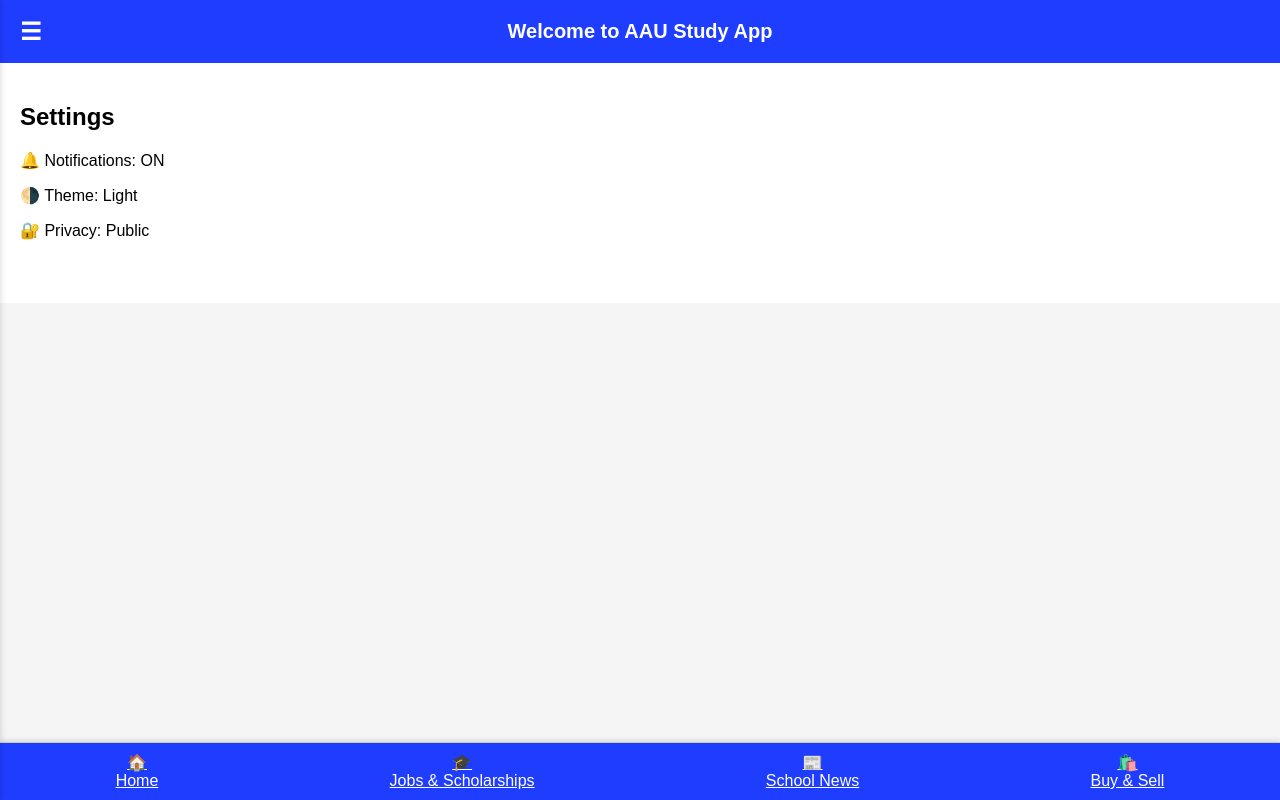
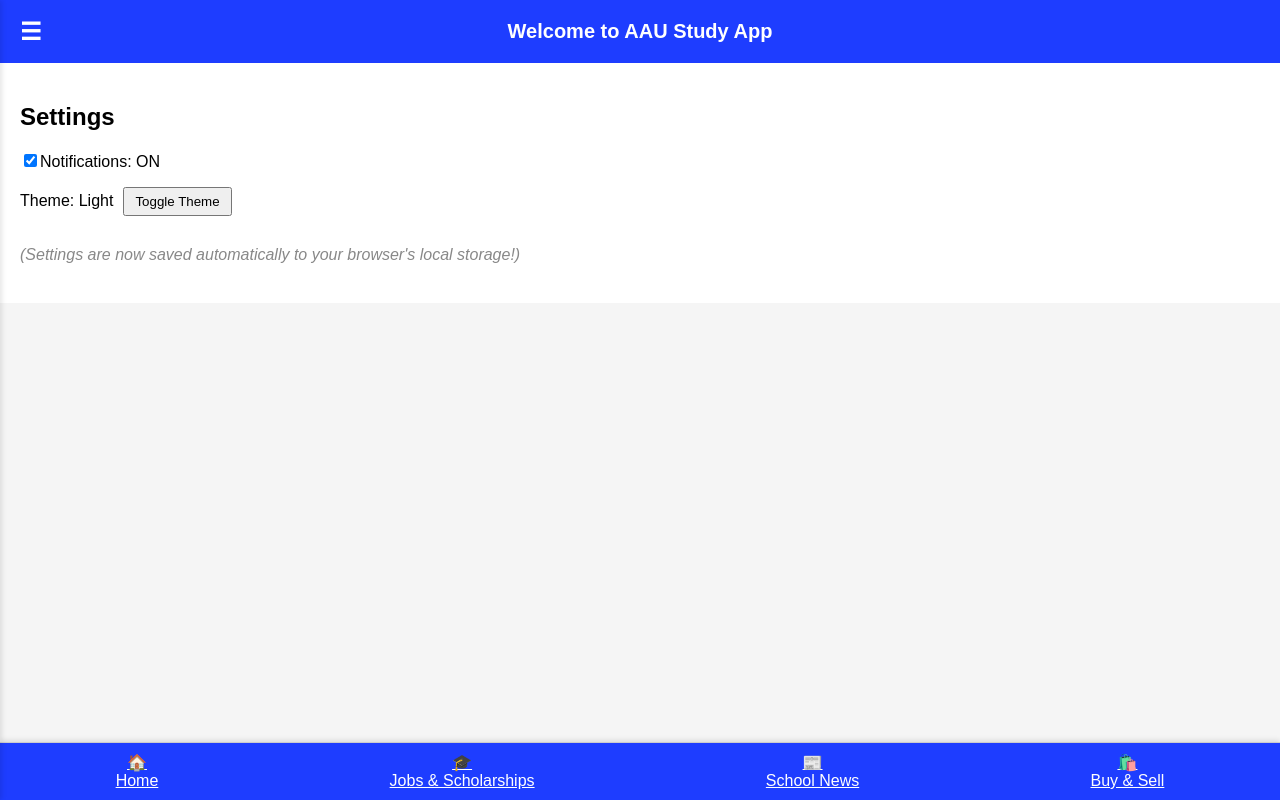
Before and after one commit to unityaaron/MyAauApp, a React (Vite) app: page /settings in a window 1280 px wide. Built offline with nearby package versions, Linux system fonts and the light colour scheme.

Commit message:
i created the first settings page with toggle on theme and notifications check box

```diff
--- a/package.json
+++ b/package.json
@@ -10,6 +10,7 @@
     "preview": "vite preview"
   },
   "dependencies": {
+    "axios": "^1.9.0",
     "react": "^19.1.0",
     "react-dom": "^19.1.0",
     "react-router-dom": "^7.6.0"
--- a/src/pages/ProfilePage.jsx
+++ b/src/pages/ProfilePage.jsx
@@ -1,13 +1,39 @@
 // src/pages/ProfilePage.js
-import React from 'react';
+import React, { useEffect, useState } from 'react';
+import axios from 'axios';
 
 const ProfilePage = () => {
+  const [user, setUser] = useState({ name: '', email: '' });
+
+  useEffect(() => {
+    const fetchUser = async () => {
+      const token = localStorage.getItem('access'); // JWT token stored after login
+
+      try {
+        const response = await axios.get('http://localhost:8000/api/user/', {
+          headers: {
+            Authorization: `Bearer ${token}`,
+          },
+        });
+
+        // Assuming your Django returns this format: { name: '...', email: '...' }
+        setUser({
+          name: response.data.name,
+          email: response.data.email,
+        });
+      } catch (error) {
+        console.error('Failed to fetch user:', error);
+      }
+    };
+
+    fetchUser();
+  }, []);
+
   return (
     <div className="content">
       <h2>My Profile</h2>
-      <p>Name: Unity Osagie-Aaron</p>
-      <p>Email: aaronunity1@gmail.com</p>
-      <p>Course: GST Practice App</p>
+      <p><strong>Name:</strong> {user.name}</p>
+      <p><strong>Email:</strong> {user.email}</p>
     </div>
   );
 };
--- a/src/pages/SettingsPage.jsx
+++ b/src/pages/SettingsPage.jsx
@@ -1,13 +1,84 @@
 // src/pages/SettingsPage.js
-import React from 'react';
+import React, { useState, useEffect } from 'react';
+
+const SETTINGS_KEY = 'myAppSettings'; // A unique key for your app's settings in local storage
 
 const SettingsPage = () => {
+  // Initialize state based on local storage or defaults
+  const [settings, setSettings] = useState(() => {
+    try {
+      const storedSettings = localStorage.getItem(SETTINGS_KEY);
+      return storedSettings ? JSON.parse(storedSettings) : {
+        notificationsEnabled: true,
+        currentTheme: 'Light',
+      };
+    } catch (error) {
+      console.error("Error parsing settings from local storage:", error);
+      // Fallback to default settings if there's an error parsing
+      return {
+        notificationsEnabled: true,
+        currentTheme: 'Light',
+      };
+    }
+  });
+
+  // Use useEffect to save settings to local storage whenever they change
+  useEffect(() => {
+    try {
+      localStorage.setItem(SETTINGS_KEY, JSON.stringify(settings));
+      console.log("Settings saved to local storage:", settings);
+    } catch (error) {
+      console.error("Error saving settings to local storage:", error);
+    }
+  }, [settings]); // This effect runs whenever the 'settings' state object changes
+
+  // Event Handlers to update state and trigger save (via useEffect)
+  const handleNotificationsToggle = () => {
+    setSettings(prevSettings => ({
+      ...prevSettings,
+      notificationsEnabled: !prevSettings.notificationsEnabled,
+    }));
+  };
+
+  const handleThemeToggle = () => {
+    setSettings(prevSettings => ({
+      ...prevSettings,
+      currentTheme: prevSettings.currentTheme === 'Light' ? 'Dark' : 'Light',
+    }));
+  };
+
   return (
     <div className="content">
       <h2>Settings</h2>
-      <p>🔔 Notifications: ON</p>
-      <p>🌗 Theme: Light</p>
-      <p>🔐 Privacy: Public</p>
+
+      {/* Notifications Setting */}
+      <div style={{ marginBottom: '15px' }}>
+        <label>
+          <input
+            type="checkbox"
+            checked={settings.notificationsEnabled}
+            onChange={handleNotificationsToggle}
+          />
+          Notifications: {settings.notificationsEnabled ? 'ON' : 'OFF'}
+        </label>
+      </div>
+
+      {/* Theme Setting */}
+      <div style={{ marginBottom: '15px' }}>
+        <p>
+          Theme: {settings.currentTheme}
+          <button
+            onClick={handleThemeToggle}
+            style={{ marginLeft: '10px', padding: '5px 10px', cursor: 'pointer' }}
+          >
+            Toggle Theme
+          </button>
+        </p>
+      </div>
+
+      <p style={{ marginTop: '30px', fontStyle: 'italic', color: '#888' }}>
+        (Settings are now saved automatically to your browser's local storage!)
+      </p>
     </div>
   );
 };
```
Also changed, not shown: 1 other file (tests, documents, lock files or other folders).
